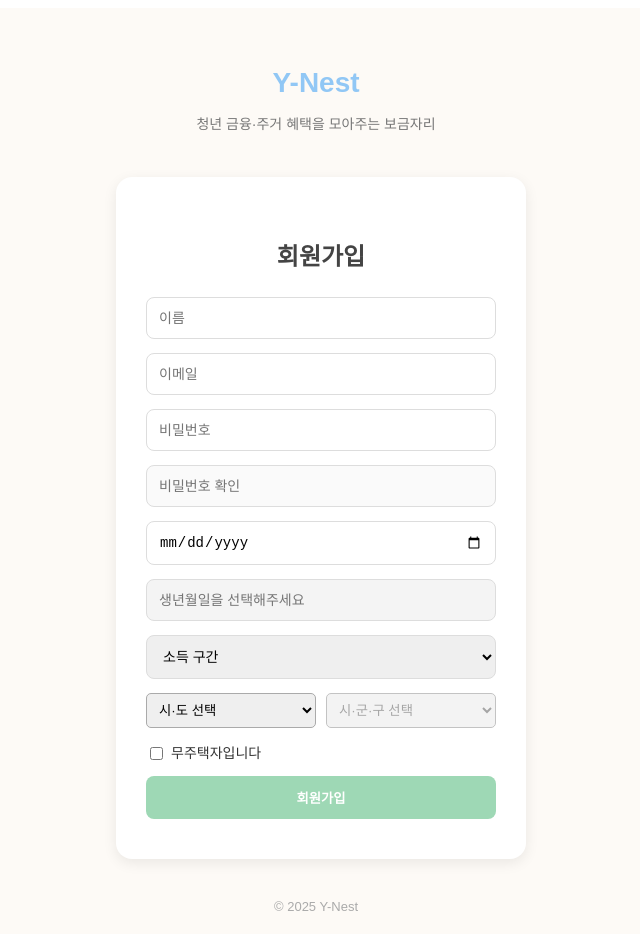
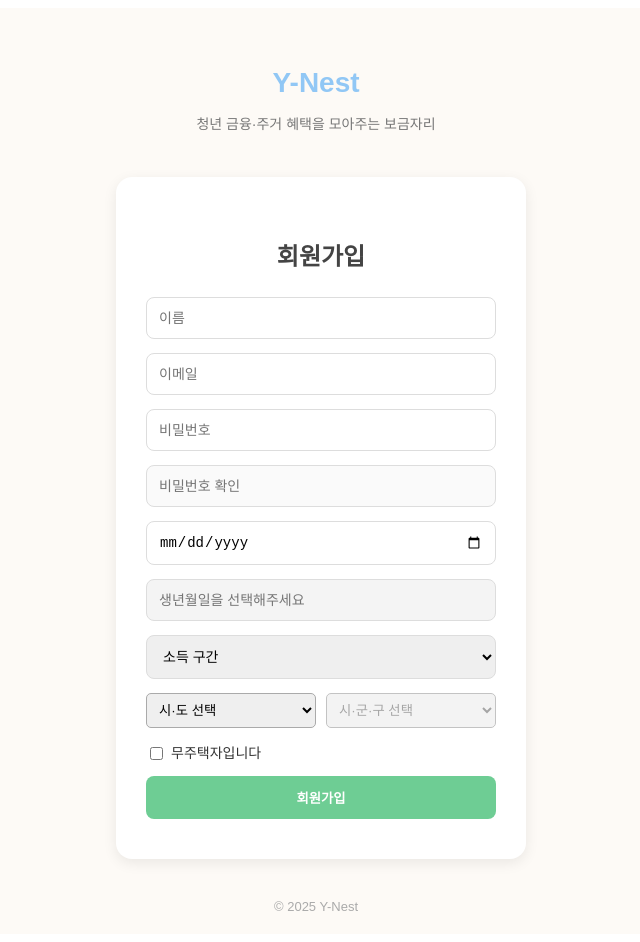
Before and after one commit to soobinny/y-nest, a React app in the folder frontend/: page /signup in a window 1280 px wide. Shown: the whole page, without its empty margins (324-964 px from the left). Built offline with nearby package versions, Linux system fonts and the light colour scheme; the HTML template or start-up script is replaced by a standard one.

Commit message:
⚡️ improve: 버튼 색상 변경

```diff
--- a/frontend/src/pages/LoginPage.jsx
+++ b/frontend/src/pages/LoginPage.jsx
@@ -113,7 +113,7 @@ const styles = {
   },
 
   button: {
-    backgroundColor: "#9ed8b5",
+    backgroundColor: "#6ecd94ff",
     border: "none",
     color: "white",
     fontWeight: "bold",
--- a/frontend/src/pages/SignupPage.jsx
+++ b/frontend/src/pages/SignupPage.jsx
@@ -238,7 +238,7 @@ const styles = {
   marginBottom: "-4px",
 },
   button: {
-    backgroundColor: "#9ed8b5",
+    backgroundColor: "#6ecd94ff",
     color: "white",
     border: "none",
     borderRadius: 8,
```
